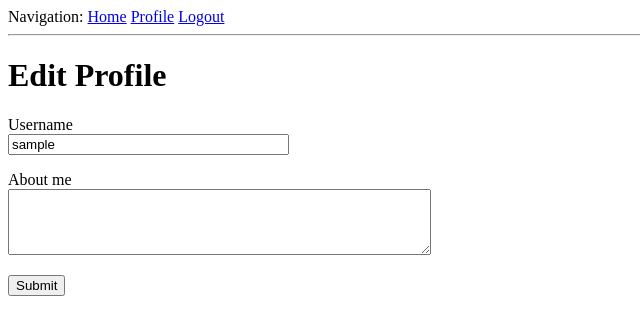
After one commit to sozzifer/flaskapp, a Flask app: page /edit_profile in a window 1280 px wide. The commit adds this page. Shown: the top 335 px of the page, without its empty margins (0-640 px from the left). Run offline with Flask 3, Linux system fonts and the light colour scheme; the visitor is signed in with stand-in values (Sample User, id 1); data comes from the database, SQL or seed files in the repository.

Commit message:
Error handling

```diff
--- a/app/__init__.py
+++ b/app/__init__.py
@@ -10,10 +10,10 @@ app: Flask = Flask(__name__)
 app.config.from_object(Config)
 
 login: LoginManager = LoginManager(app)
-login.login_view = "login"
+login.login_view = "login"  # type: ignore
 
 db: SQLAlchemy = SQLAlchemy(app)
 migrate: Migrate = Migrate(app, db)
 
 # Imports at bottom to avoid circular import errors
-from app import routes, models
+from app import routes, models, errors
--- a/app/forms.py
+++ b/app/forms.py
@@ -1,11 +1,12 @@
 from flask_wtf import FlaskForm
-from wtforms import StringField, PasswordField, BooleanField, SubmitField
-from wtforms.validators import DataRequired, Email, EqualTo, ValidationError
+from wtforms import StringField, PasswordField, BooleanField, SubmitField, TextAreaField
+from wtforms.validators import DataRequired, Email, EqualTo, Length, ValidationError
 
 from app.models import User
 
 
 class LoginForm(FlaskForm):
+    """Login form."""
     username: StringField = StringField("Username", validators=[DataRequired()])
     password: PasswordField = PasswordField("Password", validators=[DataRequired()])
     remember_me: BooleanField = BooleanField("Remember me")
@@ -13,18 +14,31 @@ class LoginForm(FlaskForm):
 
 
 class RegistrationForm(FlaskForm):
+    """Registration form."""
     username: StringField = StringField("Username", validators=[DataRequired()])
-    email: StringField = StringField("Email address", validators=[DataRequired(), Email()])
+    email: StringField = StringField(
+        "Email address", validators=[DataRequired(), Email()]
+    )
     password: PasswordField = PasswordField("Password", validators=[DataRequired()])
-    password2: PasswordField = PasswordField("Repeat password", validators=[DataRequired(), EqualTo("password")])
+    password2: PasswordField = PasswordField(
+        "Repeat password", validators=[DataRequired(), EqualTo("password")]
+    )
     submit: SubmitField = SubmitField("Register")
 
     def validate_username(self, username: StringField):
+        """Validate username."""
         user: User = User.query.filter_by(username=username.data).first()
         if user is not None:
             raise ValidationError("Username already registered")
 
-    def validate_email(self, email):
+    def validate_email(self, email: StringField):
+        """Validate email."""
         user = User.query.filter_by(email=email.data).first()
         if user is not None:
             raise ValidationError("Email address already registered")
+
+
+class EditProfileForm(FlaskForm):
+    username: StringField = StringField("Username", validators=[DataRequired()])
+    about_me: TextAreaField = TextAreaField("About me", validators=[Length(min=0, max=140)])
+    submit: SubmitField = SubmitField("Submit")
--- a/app/routes.py
+++ b/app/routes.py
@@ -1,45 +1,57 @@
 from typing import Dict, List, Optional, Union
-
+from datetime import datetime as dt
 from flask import render_template, flash, redirect, url_for, request
 from flask_login import current_user, login_user, logout_user, login_required
 from werkzeug import Response
 from werkzeug.urls import url_parse
 
 from app import app, db
-from app.forms import LoginForm, RegistrationForm
+from app.forms import EditProfileForm, LoginForm, RegistrationForm
 from app.models import User
 
-# @app.route decorator defines the URLs to which the associated View function refers
+
+@app.before_request
+def before_request():
+    """Code to be executed before any view function is called"""
+    if current_user.is_authenticated:  # type: ignore
+        current_user.last_seen = dt.utcnow()
+        db.session.commit()
+
+
+# @app.route decorator defines the URLs to which the associated view function refers (i.e. www.sozzifer.org/ and www.sozzifer.org/index)
 @app.route("/")
 @app.route("/index")
-# @login_required decorator indicates that user must be logged in to view this page
+# @login_required decorator indicates that user must be logged in to view route
 @login_required
 def index() -> str:
+    """Index view function"""
     posts: List[Dict] = [
         {"author": {"username": "John"}, "body": "Beautiful day in Portland!"},
         {"author": {"username": "Susan"}, "body": "The Avengers movie was so cool!"},
     ]
     # Arguments passed to render_template() relate to the keywords used in templates
     return render_template(
-        "index.html", title=f"{current_user.username}'s Homepage", posts=posts
+        "index.html", title=f"{current_user.username}'s Homepage", posts=posts  # type: ignore
     )
 
 
 @app.route("/login", methods=["GET", "POST"])
 def login() -> Union[str, Response]:
-    # If user is already logged in, redirect to homepage
-    if current_user.is_authenticated:
+    """Login view function"""
+    if current_user.is_authenticated:  # type: ignore
+        # If user is already logged in, redirect to homepage
         return redirect(url_for("index"))
     form: LoginForm = LoginForm()
     if form.validate_on_submit():
-        # Check database for username - 1 result expected
-        # Instantiate User object to hold user details from database
+        # If form is submitted and passes validation, redirect to login page
         user: User = User.query.filter_by(username=form.username.data).first()
-        # If username not found or password is incorrect, flash error
         if user is None or not user.check_password(form.password.data):
+            # If username not found or password is incorrect, flash message and redirect to login page (i.e. refresh current page)
             flash(f"Invalid username or password")
             return redirect(url_for("login"))
+        # Set current_user
         login_user(user, remember=form.remember_me.data)
+        # If user attempts to access a page for which @login_required, get the value of `next` and generate the redirect URL, otherwise redirect to homepage
         next_page: Optional[str] = request.args.get("next")
         if not next_page or url_parse(next_page).netloc != "":
             next_page = url_for("index")
@@ -49,17 +61,21 @@ def login() -> Union[str, Response]:
 
 @app.route("/logout")
 def logout() -> Response:
+    """Log out user and redirect to login page"""
     logout_user()
     return redirect(url_for("login"))
 
 
 @app.route("/register", methods=["GET", "POST"])
 def register() -> Union[str, Response]:
-    if current_user.is_authenticated:
+    """Register view function"""
+    if current_user.is_authenticated:  # type: ignore
+        # If user is already logged in, redirect to homepage
         return redirect(url_for("index"))
     form: RegistrationForm = RegistrationForm()
     if form.validate_on_submit():
-        user: User = User(username=form.username.data, email=form.email.data)
+        # If registration form is submitted and passes validation, flash message and redirect to login page
+        user: User = User(username=form.username.data, email=form.email.data)  # type: ignore
         user.set_password(form.password.data)
         db.session.add(user)
         db.session.commit()
@@ -67,14 +83,32 @@ def register() -> Union[str, Response]:
         return redirect(url_for("login"))
     return render_template("register.html", title="Register", form=form)
 
-# User profile page - dynamic component <username>
+
 @app.route("/user/<username>")
 @login_required
 def user(username: str) -> str:
-    # first_or_404() returns one result if user found, otherwise returns 404
+    """User profile view function."""
     user: User = User.query.filter_by(username=username).first_or_404()
     posts: List[Dict] = [
         {"author": user, "body": "Test post #1"},
-        {"author": user, "body": "Test post #2"}
+        {"author": user, "body": "Test post #2"},
     ]
-    return render_template("user.html", user=user, posts=posts)
+    return render_template(
+        "user.html", user=user, posts=posts, title=f"{user.username}'s Profile"
+    )
+
+@app.route('/edit_profile', methods=['GET', 'POST'])
+def edit_profile():
+    form = EditProfileForm()
+    if form.validate_on_submit():
+        # If profile form is submitted and passes validation, flash message and redirect to edit_profile page (i.e. refrech current page)
+        current_user.username = form.username.data
+        current_user.about_me = form.about_me.data
+        db.session.commit()
+        flash("Your profile has been updated")
+        return redirect(url_for("edit_profile"))
+    elif request.method == "GET":
+        # If validate_on_submit() returns False because this is a GET request, populate form from database fields
+        form.username.data = current_user.username  # type: ignore
+        form.about_me.data = current_user.about_me  # type: ignore
+    return render_template('edit_profile.html', title="Edit Profile", form=form)
--- /dev/null
+++ b/app/templates/404.html
@@ -0,0 +1,6 @@
+{% extends "base.html" %}
+
+{% block content %}
+    <h1>File not found</h1>
+    <p><a href="{{ url_for('index') }}">Back to homepage</a></p>
+{% endblock %}
--- a/app/templates/base.html
+++ b/app/templates/base.html
@@ -16,7 +16,7 @@
                 <a href="{{ url_for('login') }}">Login</a>
                 <a href="{{ url_for('register') }}">Register</a>
             {% else %}
-            <!-- The "user" route takes a "username" argument, which is passed here from the current_user FlaskLogin property -->
+                <!-- The "user" route takes a dynamice "username" argument, which is passed here from the current_user FlaskLogin property -->
                 <a href="{{ url_for('user', username=current_user.username) }}">Profile</a>
                 <a href="{{ url_for('logout') }}">Logout</a>
             {% endif %}
--- /dev/null
+++ b/app/templates/edit_profile.html
@@ -0,0 +1,24 @@
+{% extends "base.html" %}
+
+{% block content %}
+    <h1>Edit Profile</h1>
+    <form action="" method="post">
+    <!-- form.hidden_tag() generates a hidden field that includes a token that is used to protect the form against CSRF attacks -->
+    {{ form.hidden_tag() }}
+    <p>
+        {{ form.username.label }}<br>
+        {{ form.username(size=32) }}<br>
+        {% for error in form.username.errors %}
+        <span style="color: red;">[{{ error }}]</span>
+        {% endfor %}
+    </p>
+    <p>
+        {{ form.about_me.label }}<br>
+        {{ form.about_me(cols=50, rows=4) }}<br>
+        {% for error in form.about_me.errors %}
+        <span style="color: red;">[{{ error }}]</span>
+        {% endfor %}
+    </p>
+    <p>{{ form.submit() }}</p>
+    </form>
+{% endblock %}
--- a/app/templates/login.html
+++ b/app/templates/login.html
@@ -3,6 +3,7 @@
 {% block content %}
     <h1>Sign In</h1>
     <form action="" method="post" novalidate>
+        <!-- form.hidden_tag() generates a hidden field that includes a token that is used to protect the form against CSRF attacks -->
         {{ form.hidden_tag() }}
         <p>
             {{ form.username.label }}<br>
--- a/app/templates/register.html
+++ b/app/templates/register.html
@@ -3,6 +3,7 @@
 {% block content %}
     <h1>Register</h1>
     <form action="" method="post">
+        <!-- form.hidden_tag() generates a hidden field that includes a token that is used to protect the form against CSRF attacks -->
         {{ form.hidden_tag() }}
         <p>
             {{ form.username.label }}<br>
--- a/config.py
+++ b/config.py
@@ -4,6 +4,7 @@ basedir = os.path.abspath(os.path.dirname(__file__))
 
 
 class Config(object):
+    """Config object to hold app configuration options"""
     SECRET_KEY:str = os.environ.get("SECRET_KEY") or "secret_password"
     SQLALCHEMY_DATABASE_URI: str = os.environ.get(
         "DATABASE_URL"
```
Also changed, not shown: app/errors.py (added, +13 -0 lines), app/models.py (+19 -7 lines), app/templates/500.html (added, +7 -0 lines), app/templates/user.html (+5 -2 lines), 1 other file.
